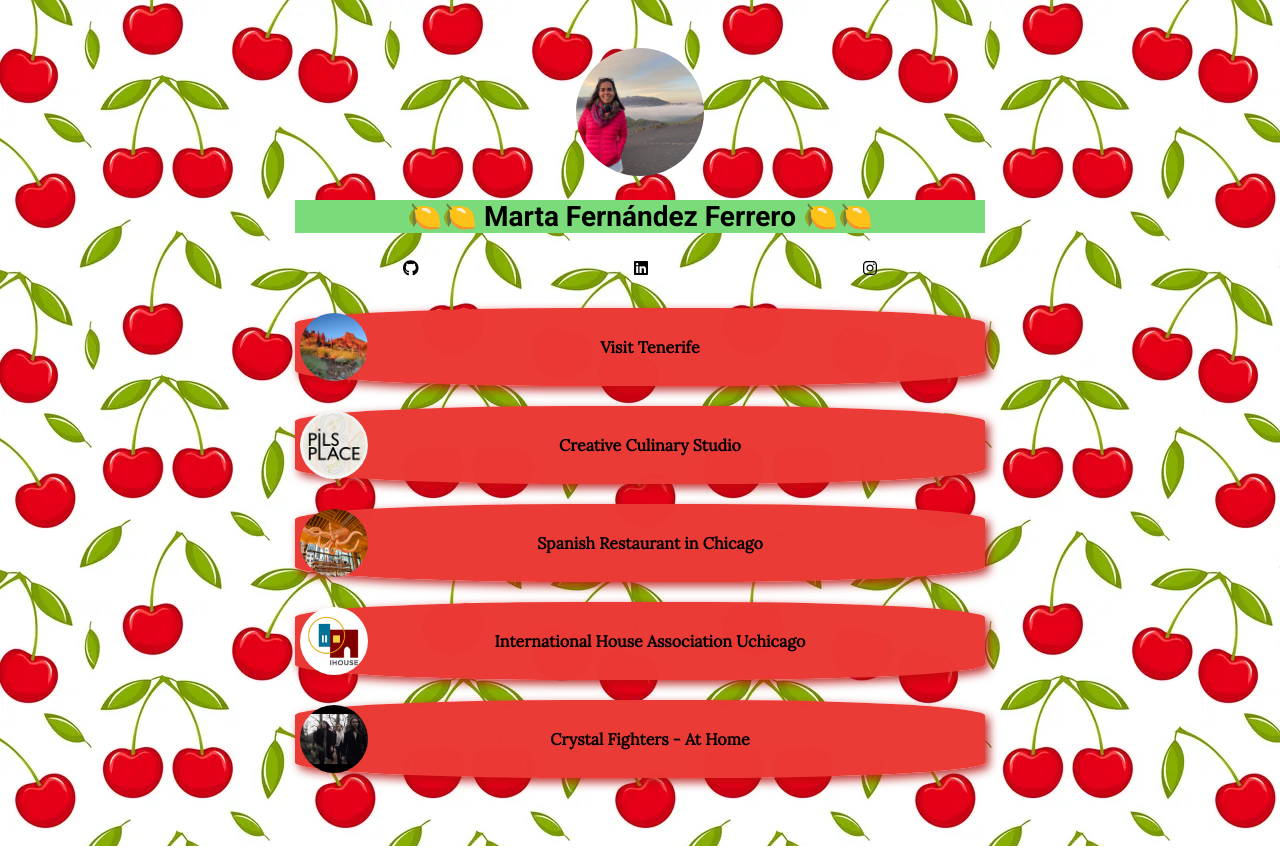
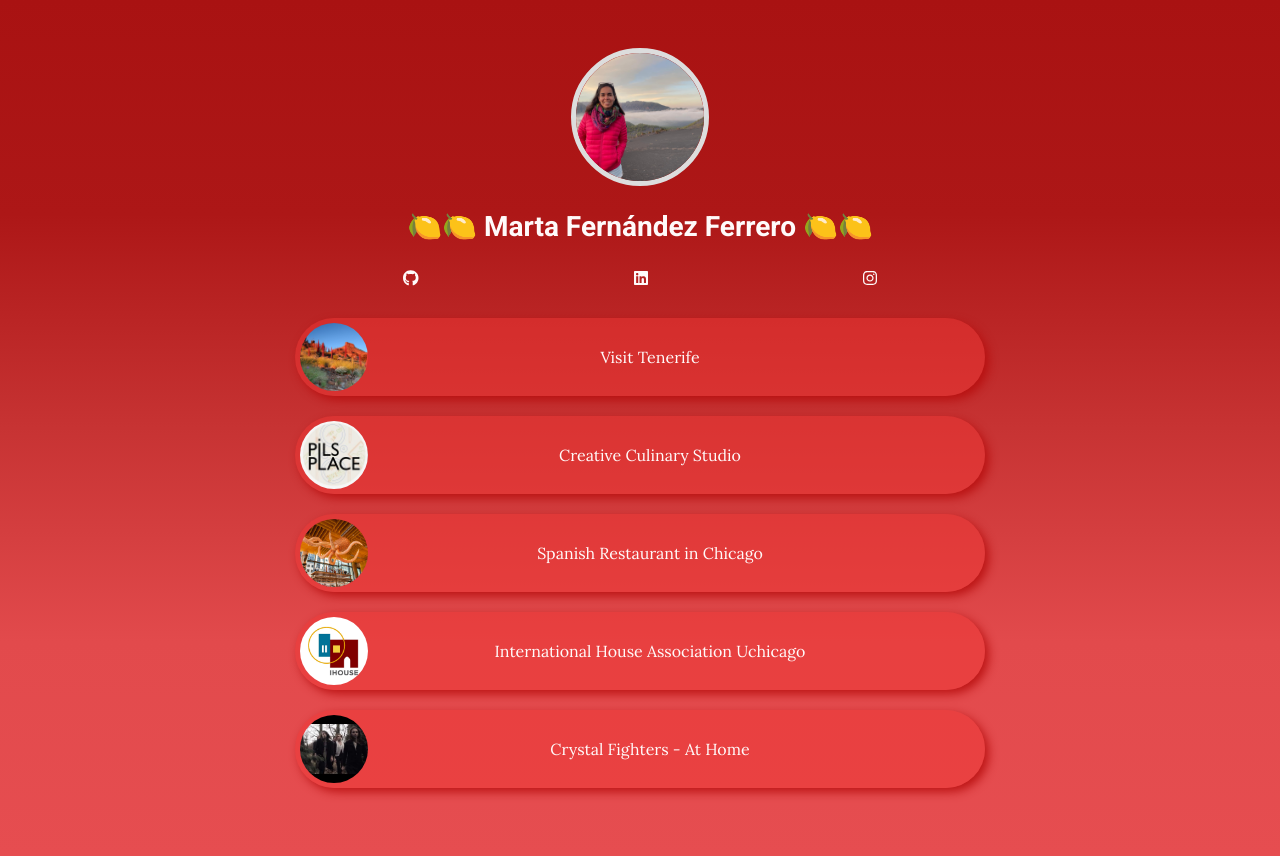
Before and after one commit to martaf793/link-in-bio, a plain HTML site: page index.html in a window 1280 px wide. Drawn offline with Linux system fonts and the light colour scheme.

Commit message:
finaltouches

```diff
--- a/index.html
+++ b/index.html
@@ -17,14 +17,14 @@
       min-height:100%;
       padding-top:40px;
       padding-bottom:40px;
-      background-image: url("pics/depositphotos_28631855-stock-illustration-cherry-seamless.jpg");
-      color:black;
+      background: linear-gradient(180deg, #a91212, #ad1717, #c73333, #e24a4c, #e64d50); /* made at https://learnui.design/tools/gradient-generator.html */;
+      color:snow;
       font-family: 'Lora', serif;
       font-size: 16px;
-      font-weight: 900;
+      font-weight: 500;
     }
     a {
-      color:black;
+      color:snow;
       text-decoration: none;
     }
     .avatar-image{
@@ -32,14 +32,17 @@
       height: 128px;
       object-fit: cover;
       border-radius: 128px;
+      border-width: 100;
+      border: 5px solid #ddd;
 
     }
     .item {
-      background-color:rgba(235, 57, 53, 0.99);
+     /* background-color:rgba(233, 74, 71, 0.5);*/
+      background-color:rgba(240, 55, 52, 0.5);
       margin-bottom: 20px;
       display: flex;
       align-items: center;
-      border-radius: 40%/20%;
+      border-radius: 40px;
       padding: 5px;
       padding-right: 53px;
       box-shadow: 4px 4px 10px 0px rgba(182, 12, 12, 0.85);
@@ -64,12 +67,13 @@ text-align: center;
   text-align: center;
   font-family: 'Roboto', sans-serif;
   font-size: 28px;
-  background-color: rgb(123, 219, 123);
-}
+  font-weight: 900;
+  }
 .social-links-row {
   margin-bottom: 30px;
   display: flex;
   justify-content: space-around;
+  /*background-color: rgba(238, 153, 152, 0.99);*/
 }
 .link-text{
   text-align: center;
```
